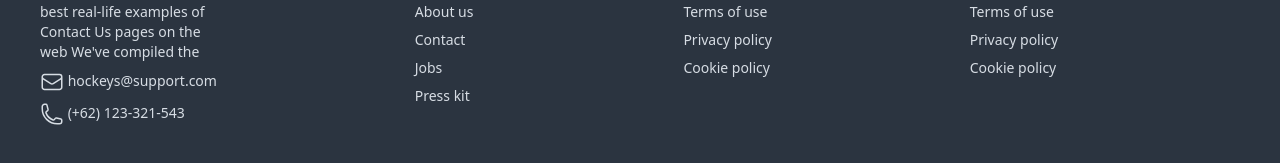
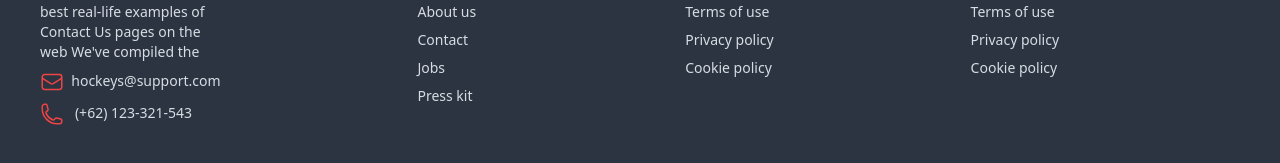
Before and after one commit to RafiulAlamRami/3rd_assignment, a plain HTML site: page index.html in a window 1280 px wide. Shown: the part 3540-3703 px from the top of the page. Drawn offline with nearby package versions, Linux system fonts and the light colour scheme.

Commit message:
update footer icon color

```diff
--- a/index.html
+++ b/index.html
@@ -468,14 +468,14 @@
     <nav>
       <h6 class="footer-title">Get In Touch</h6>
       <p class="w-44">best real-life examples of Contact Us pages on the web We've compiled the </p>
-      <a class="link link-hover"><svg xmlns="http://www.w3.org/2000/svg" fill="none" viewBox="0 0 24 24" stroke-width="1.5" stroke="currentColor" class="w-6 h-6 inline">
+      <a class="link link-hover"><svg xmlns="http://www.w3.org/2000/svg" fill="none" viewBox="0 0 24 24" stroke-width="1.5" stroke="currentColor" class="w-6 h-6 inline text-red-500">
         <path stroke-linecap="round" stroke-linejoin="round" d="M21.75 6.75v10.5a2.25 2.25 0 0 1-2.25 2.25h-15a2.25 2.25 0 0 1-2.25-2.25V6.75m19.5 0A2.25 2.25 0 0 0 19.5 4.5h-15a2.25 2.25 0 0 0-2.25 2.25m19.5 0v.243a2.25 2.25 0 0 1-1.07 1.916l-7.5 4.615a2.25 2.25 0 0 1-2.36 0L3.32 8.91a2.25 2.25 0 0 1-1.07-1.916V6.75" />
-      </svg>
+      </svg>&nbsp;
       hockeys@support.com</a>
       <a class="link link-hover">
-        <svg xmlns="http://www.w3.org/2000/svg" fill="none" viewBox="0 0 24 24" stroke-width="1.5" stroke="currentColor" class="w-6 h-6 inline">
+        <svg xmlns="http://www.w3.org/2000/svg" fill="none" viewBox="0 0 24 24" stroke-width="1.5" stroke="currentColor" class="w-6 h-6 inline text-red-500">
           <path stroke-linecap="round" stroke-linejoin="round" d="M2.25 6.75c0 8.284 6.716 15 15 15h2.25a2.25 2.25 0 0 0 2.25-2.25v-1.372c0-.516-.351-.966-.852-1.091l-4.423-1.106c-.44-.11-.902.055-1.173.417l-.97 1.293c-.282.376-.769.542-1.21.38a12.035 12.035 0 0 1-7.143-7.143c-.162-.441.004-.928.38-1.21l1.293-.97c.363-.271.527-.734.417-1.173L6.963 3.102a1.125 1.125 0 0 0-1.091-.852H4.5A2.25 2.25 0 0 0 2.25 4.5v2.25Z" />
-        </svg>
+        </svg> &nbsp;
         (+62) 123-321-543</a>
 
     </nav>
```
